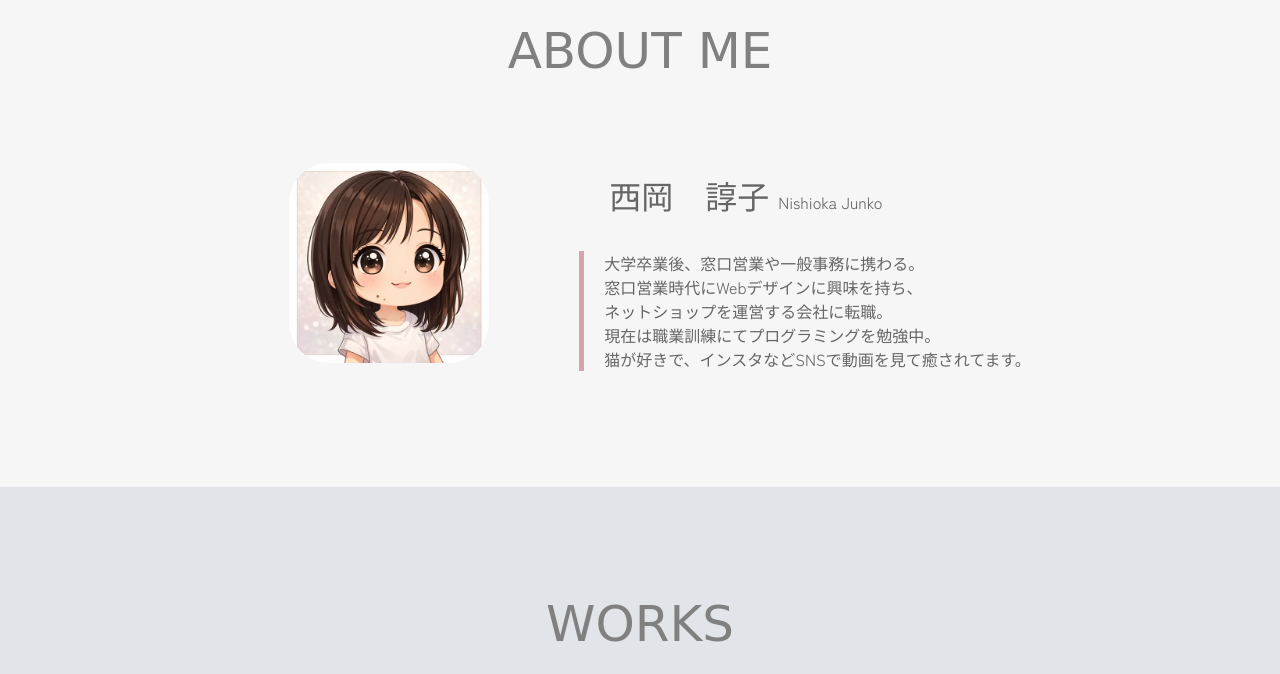
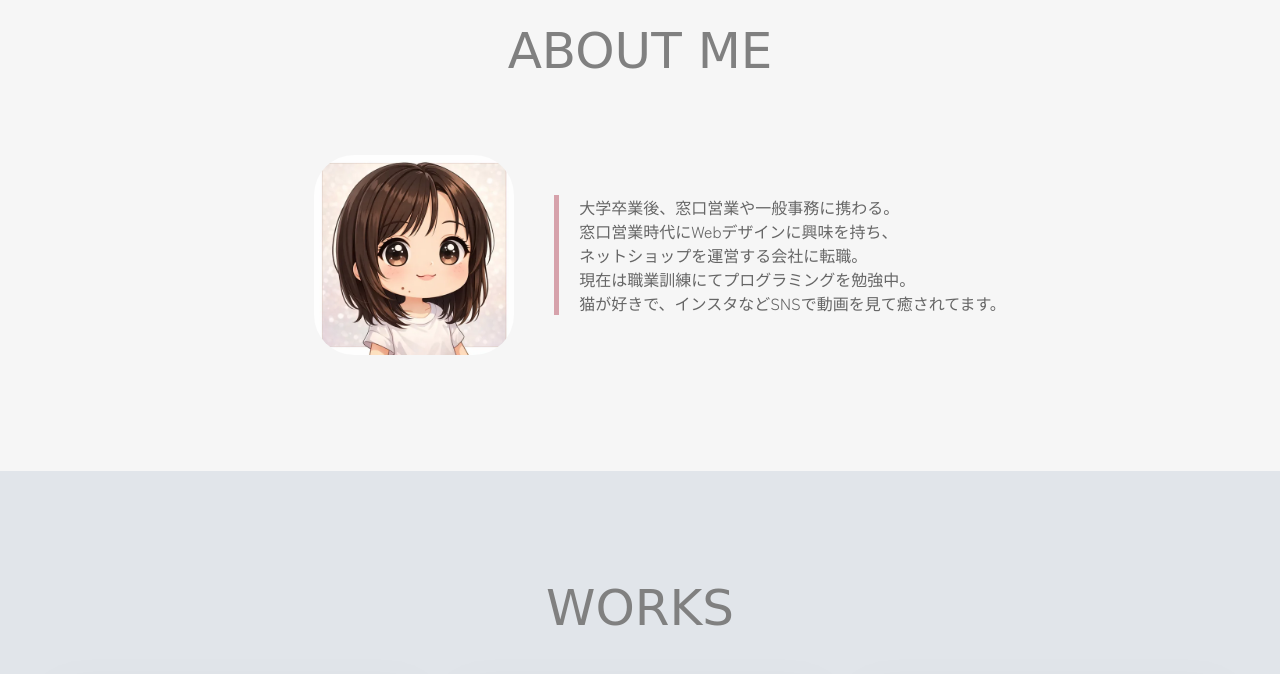
Before and after one commit to nishioka202/portfolio, a plain HTML site: page index.html in a window 1280 px wide. Shown: the part 900-1574 px from the top of the page. Drawn offline with nearby package versions, Linux system fonts and the light colour scheme; a web font is replaced by a local one.

Commit message:
Fix HTML formatting issues

```diff
--- a/index.html
+++ b/index.html
@@ -49,8 +49,6 @@
 				<figure>
 					<img src="images/profile_picture.webp" alt="プロフィール画像">
 				</figure>
-				<div class="career">
-					<p class="name">西岡　諄子 <span>Nishioka Junko</span></p>
 					<p class="side">
 						大学卒業後、窓口営業や一般事務に携わる。<br>
 						窓口営業時代にWebデザインに興味を持ち、<br>
```
